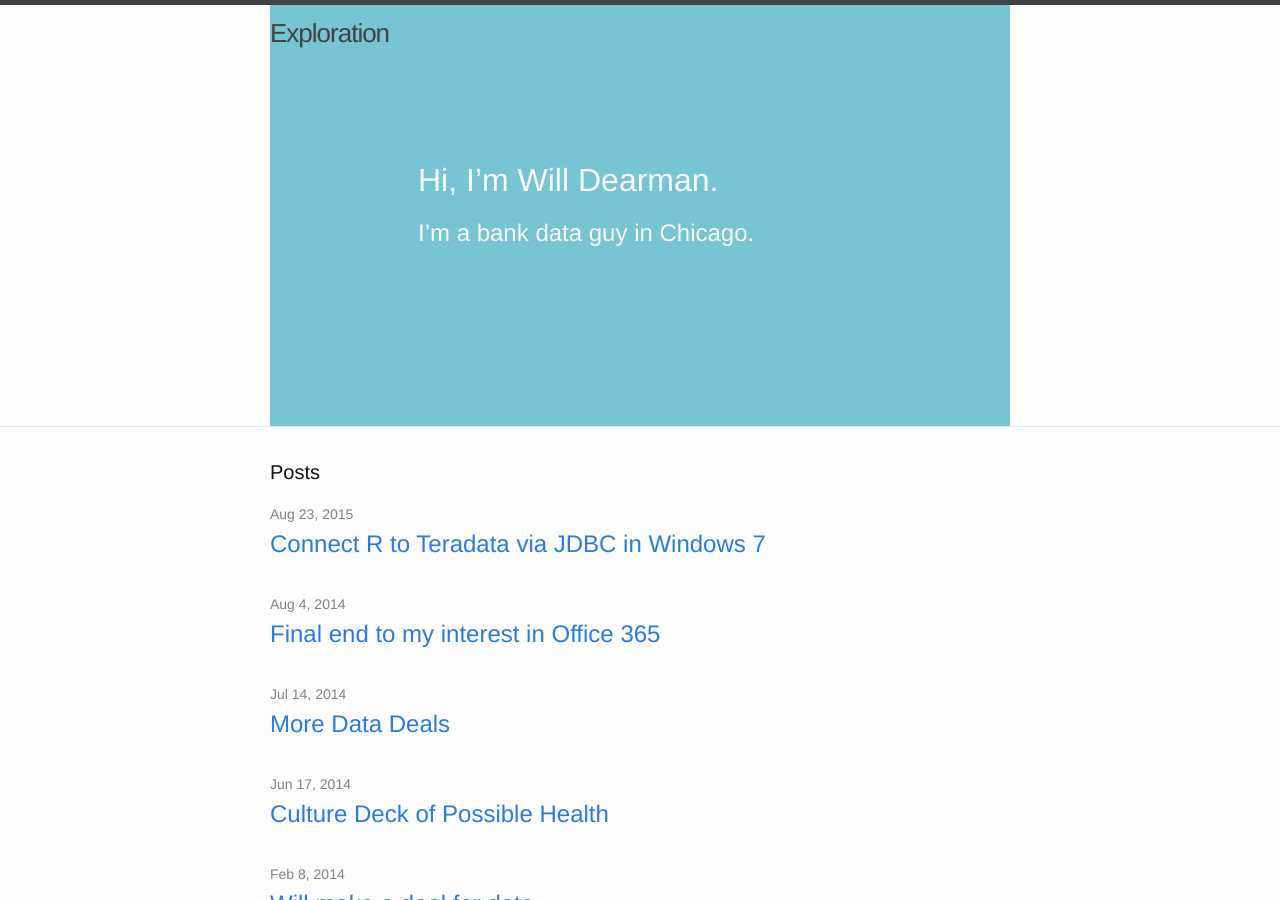
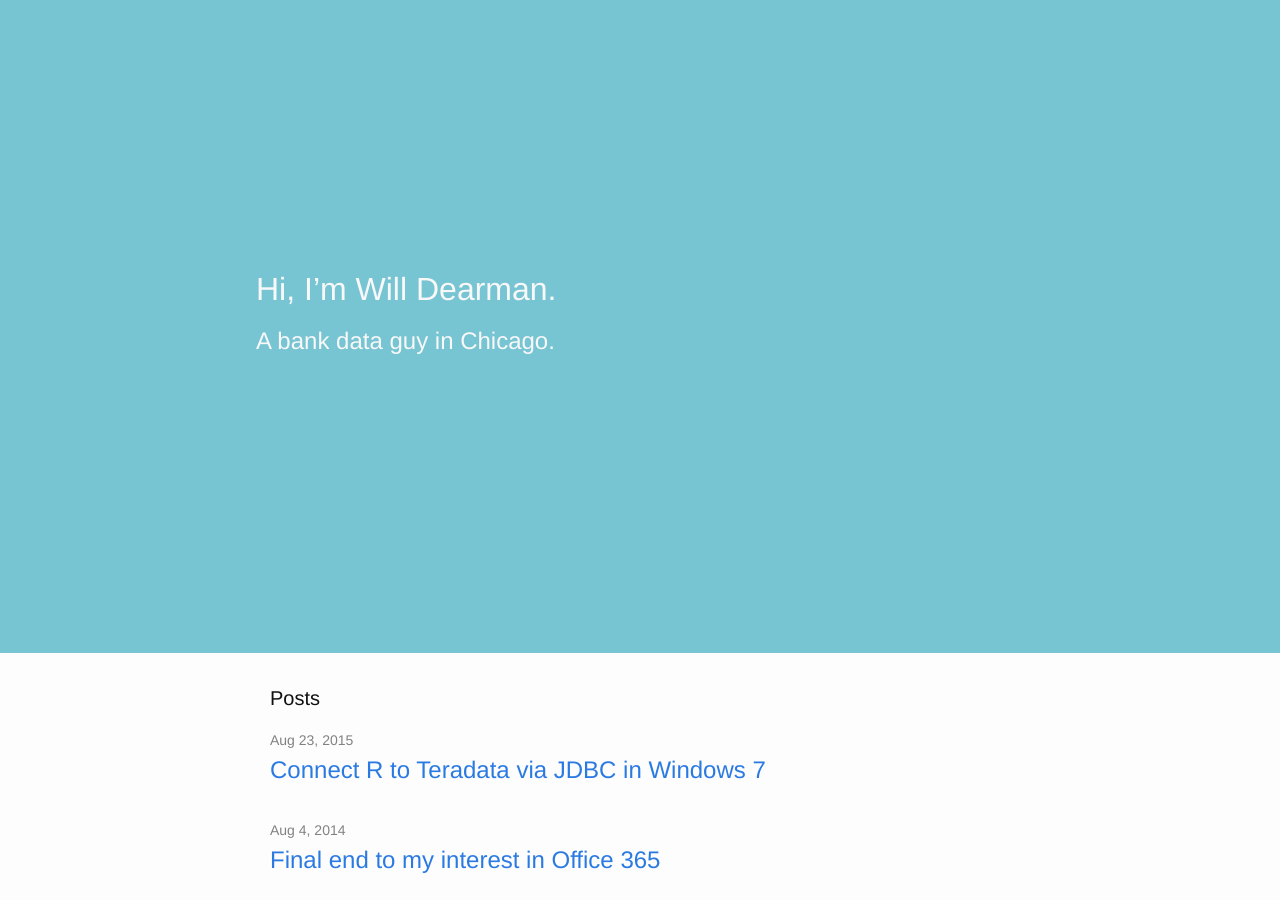
Before and after one commit to willdearman/willdearman, a Jekyll site: the page built from index.html, in a window 1280 px wide and 900 px high. Built offline with Jekyll 4.4.1, drawn with Linux system fonts in a browser that asks for light colours; the list of posts is cut into pages by our own code.

Commit message:
more on intro box

```diff
--- a/_includes/header-home.html
+++ b/_includes/header-home.html
@@ -1,15 +1,4 @@
-<header class="site-header">
-
-  <div class="wrapper">
-
-    <a class="site-title" href="{{ site.baseurl }}/">{{ site.title }}</a>
-
     <div class = "introbox">
       <h1 class = "name">Hi, I’m Will Dearman.</h1>
-      <h2 class="subtitle"> I’m a bank data guy in Chicago.</h2>
+      <h2 class="subtitle"> A bank data guy in Chicago.</h2>
     </div>
-
-
-  </div>
-
-</header>
```
